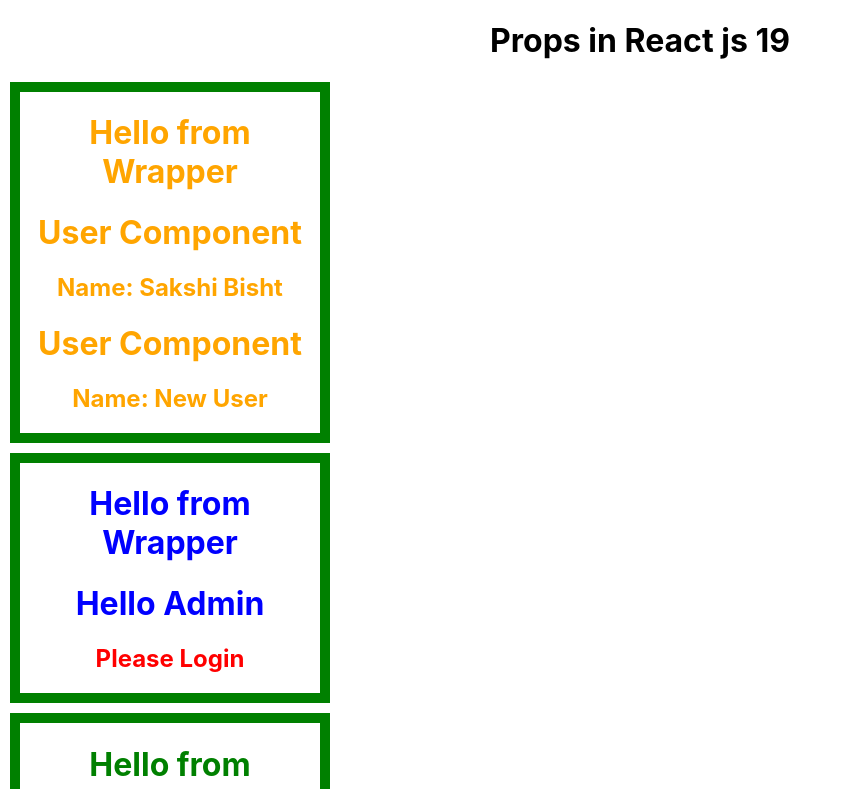
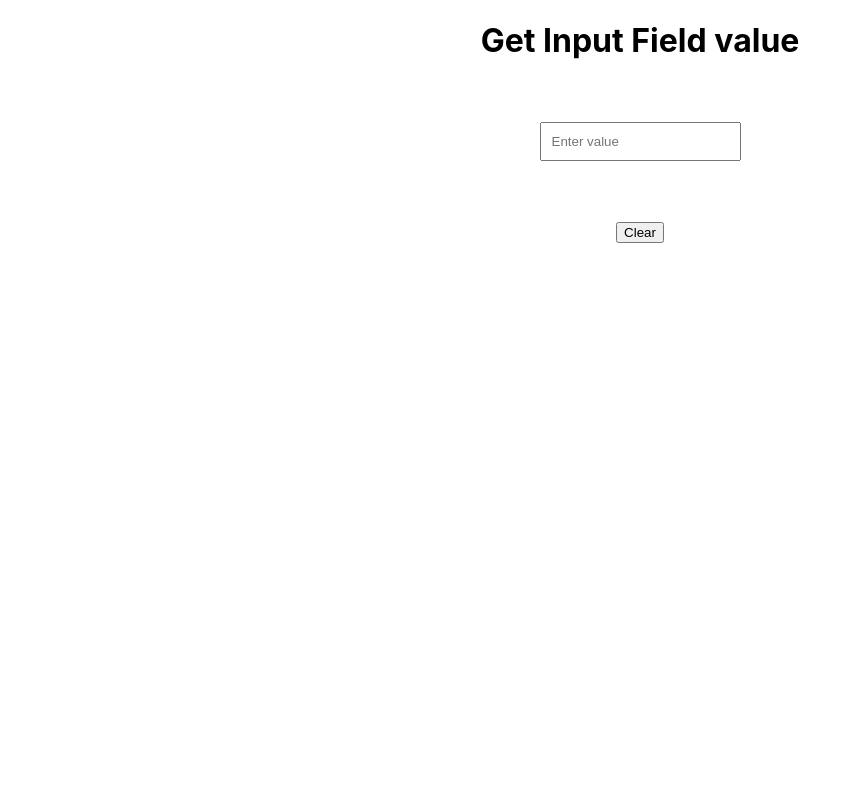
Before and after one commit to sakshi16-b/react-tut, a React (Create React App) app: page / in a window 1280 px wide. Shown: the top 789 px of the page, without its empty margins (0-852 px from the left). Built offline with nearby package versions, Linux system fonts and the light colour scheme.

Commit message:
get-input-field-val

```diff
--- a/src/App.js
+++ b/src/App.js
@@ -1,27 +1,31 @@
 import logo from "./logo.svg";
 import "./App.css";
 import { useState } from "react";
-import Student from "./Student";
-import Wrapper from "./Wrapper";
-import User from "./User";
 
 function App() {
+  const [inputval, setInputVal] = useState("");
+  function onClear() {
+    setInputVal("");
+  }
   return (
     <>
       <div className="App">
-        <h1>Props in React js 19</h1>
-        <Wrapper color="orange">
-          <User name="Sakshi Bisht" />
-          <User />
-        </Wrapper>
-        <Wrapper color="blue">
-          <h1>Hello Admin</h1>
-          <h2 style={{ color: "red" }}>Please Login</h2>
-        </Wrapper>
-        <Wrapper>
-          <User name="Sakshi Bisht" />
-          <User />
-        </Wrapper>
+        <h1>Get Input Field value</h1>
+        <br></br>
+        <br></br>
+        <input
+          style={{ padding: "10px" }}
+          type="text"
+          value={inputval}
+          onChange={(e) => setInputVal(e.target.value)}
+          placeholder="Enter value"
+        />
+        <br></br>
+        <br></br>
+        {inputval}
+        <br></br>
+        <br></br>
+        <button onClick={onClear}>Clear</button>
       </div>
     </>
   );
```
